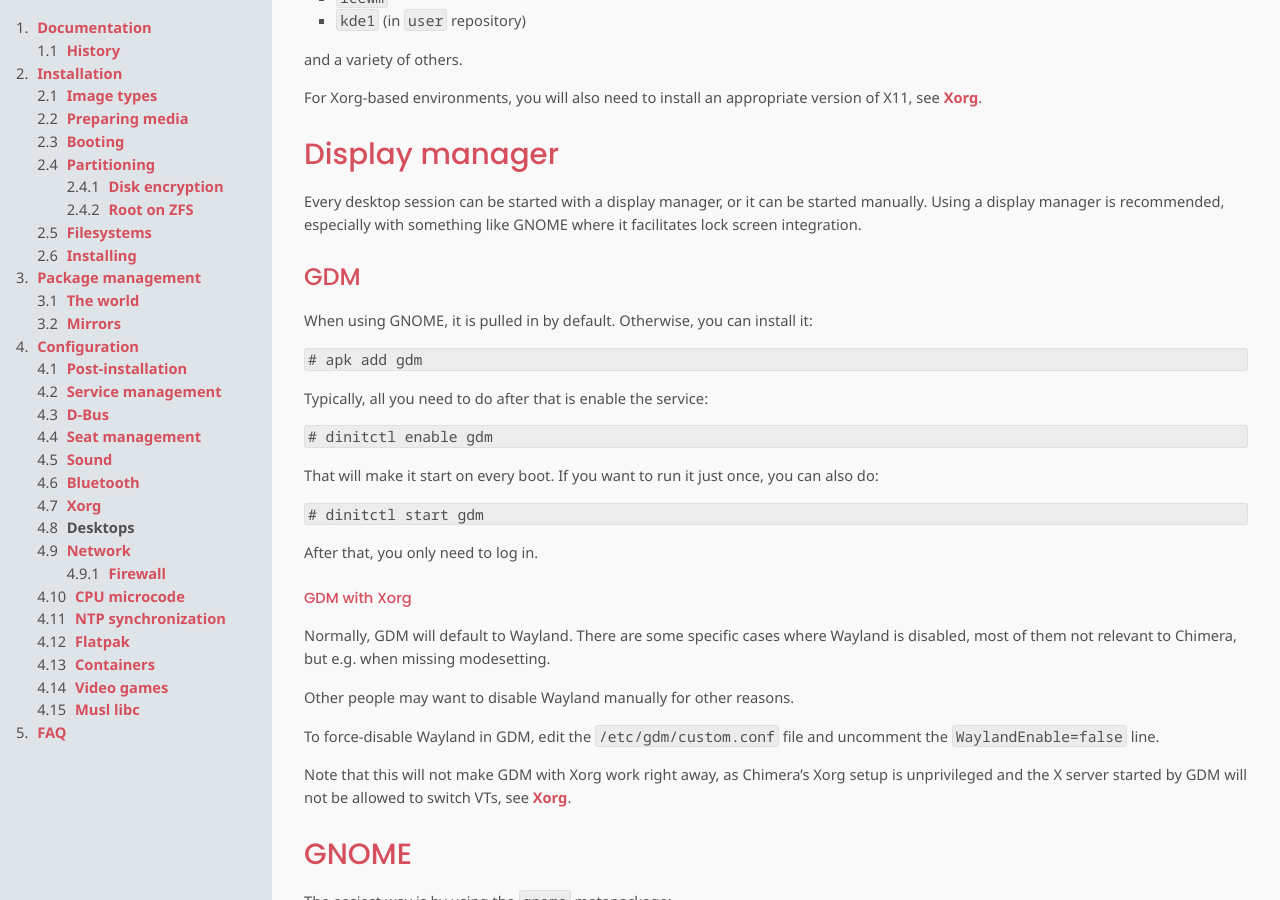
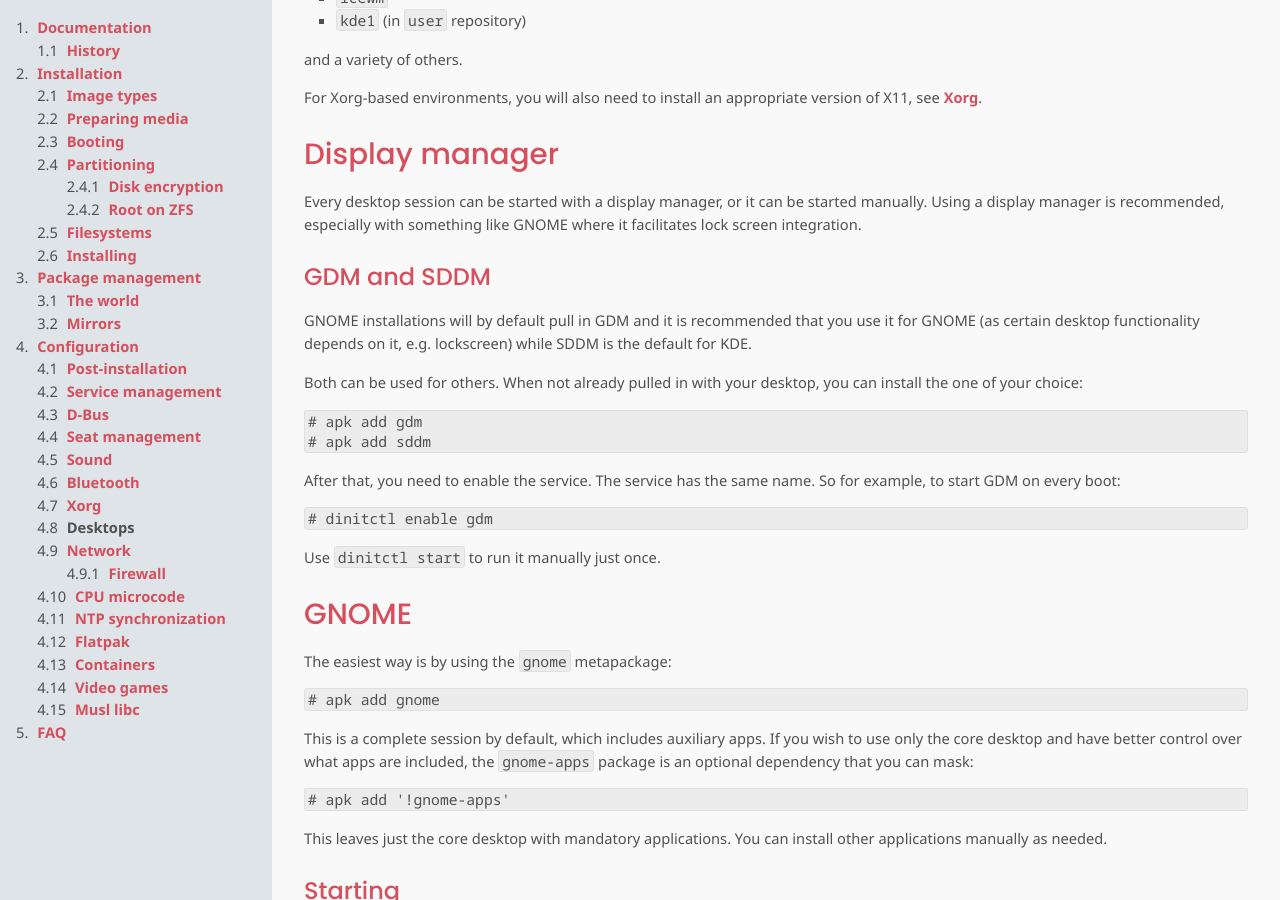
Before and after one commit to chimera-linux/chimera-linux.github.io, a Jekyll site: the page built from _docs/configuration/desktops.md, in a window 1280 px wide and 900 px high, scrolled down 649 px. Built offline with Jekyll 4.4.1, drawn with Linux system fonts in a browser that asks for light colours.

Commit message:
update gdm section also for sddm, and drop gdm xorg
We don't support xorg for gdm/gnome anymore.

Closes https://github.com/chimera-linux/chimera-linux.github.io/pull/50

````diff
--- a/_docs/configuration/desktops.md
+++ b/_docs/configuration/desktops.md
@@ -39,43 +39,28 @@
 started manually. Using a display manager is recommended, especially with
 something like GNOME where it facilitates lock screen integration.
 
-### GDM
+### GDM and SDDM
 
-When using GNOME, it is pulled in by default. Otherwise, you can install it:
+GNOME installations will by default pull in GDM and it is recommended that
+you use it for GNOME (as certain desktop functionality depends on it, e.g.
+lockscreen) while SDDM is the default for KDE.
+
+Both can be used for others. When not already pulled in with your desktop,
+you can install the one of your choice:
 
 ```
 # apk add gdm
+# apk add sddm
 ```
 
-Typically, all you need to do after that is enable the service:
+After that, you need to enable the service. The service has the same name.
+So for example, to start GDM on every boot:
 
 ```
 # dinitctl enable gdm
 ```
 
-That will make it start on every boot. If you want to run it just
-once, you can also do:
-
-```
-# dinitctl start gdm
-```
-
-After that, you only need to log in.
-
-#### GDM with Xorg
-
-Normally, GDM will default to Wayland. There are some specific cases
-where Wayland is disabled, most of them not relevant to Chimera, but
-e.g. when missing modesetting.
-
-Other people may want to disable Wayland manually for other reasons.
-
-To force-disable Wayland in GDM, edit the `/etc/gdm/custom.conf` file
-and uncomment the `WaylandEnable=false` line.
-
-Note that this will not make GDM with Xorg work right away, as Chimera's
-Xorg setup is unprivileged and the X server started by GDM will not be
-allowed to switch VTs, see [Xorg](/docs/configuration/xorg).
+Use `dinitctl start` to run it manually just once.
 
 ## GNOME
 
````
